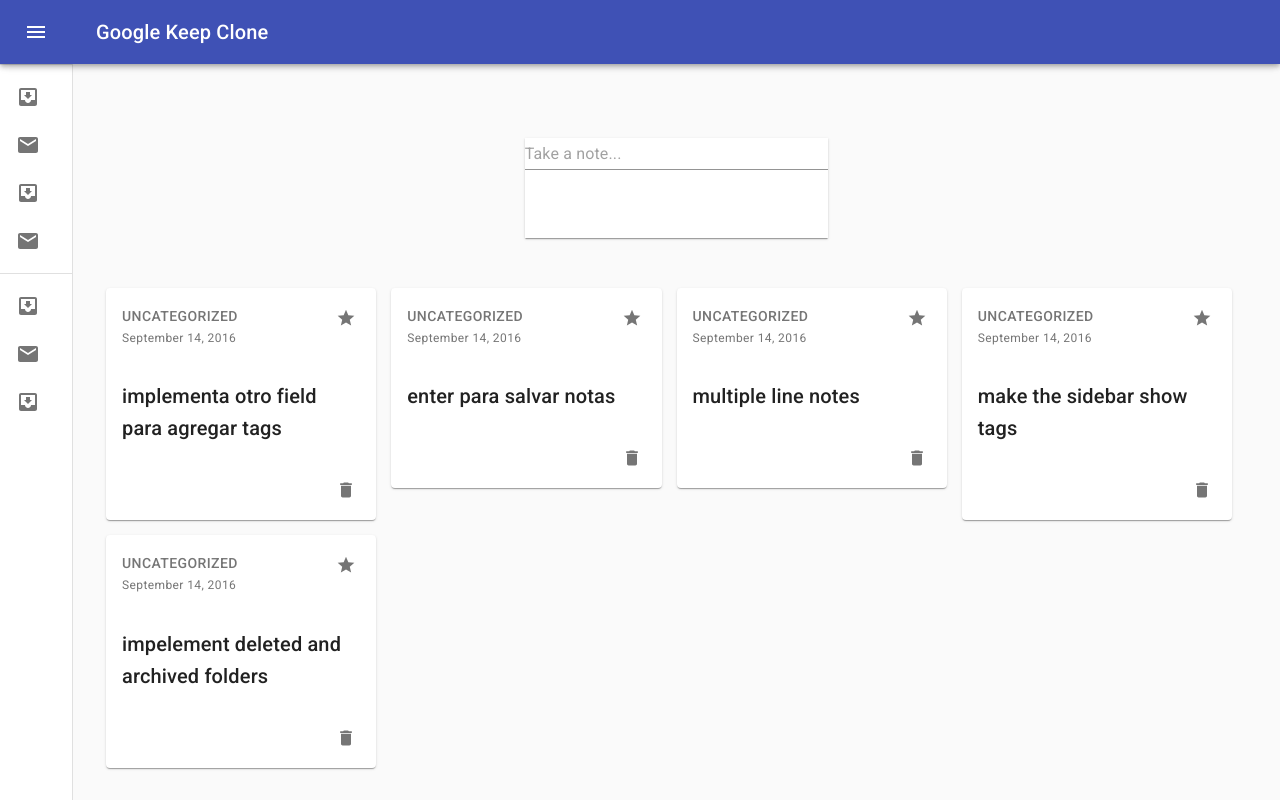
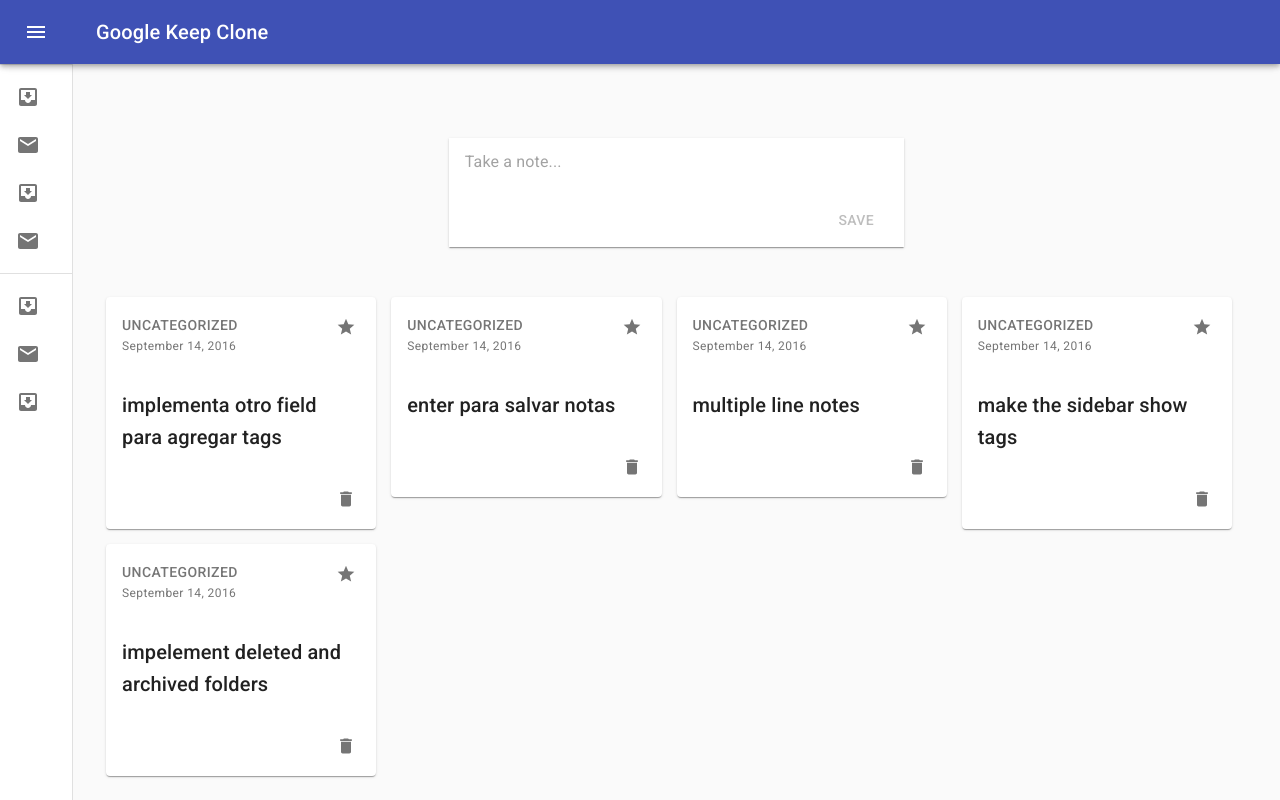
Before and after one commit to cookieinmind/keep-clone, a React (Create React App) app: page / in a window 1280 px wide. Both pictures are taken after a click on the element 676 px from the left and 188 px from the top of the page. Built offline with nearby package versions, Linux system fonts and the light colour scheme; data requests are answered from the project's data file.

Commit message:
Input filed improved
- Better look
- Can Ctrl+Enter to submit note
- Submit button checks if the note is empty

```diff
--- a/src/inputFields/CompactInput.tsx
+++ b/src/inputFields/CompactInput.tsx
@@ -1,21 +1,16 @@
 import React from "react";
-import { Paper, TextField, makeStyles } from "@material-ui/core";
-import { blue } from "@material-ui/core/colors";
+import { Paper, makeStyles } from "@material-ui/core";
+import { InputBase } from "@material-ui/core";
 
 const useStyles = makeStyles({
   test: {
     backgroundColor: "#121212",
   },
   container: {
-    // background: blue[500],
     width: "100%",
     gridColumn: "5/9",
-    // display: "flex",
-    // justifyContent: "center",
-    // maxHeight: "100px",
-    height: "100px",
-    // padding: "8px 16px",
-    // gap: "24px",
+    height: "50px",
+    padding: "8px 16px",
   },
   input: {
     height: "100%",
@@ -40,7 +35,7 @@
 
   return (
     <Paper square className={classes.container}>
-      <TextField
+      <InputBase
         className={classes.input}
         placeholder="Take a note..."
         onFocus={handleFocus}
--- a/src/inputFields/FullInput.tsx
+++ b/src/inputFields/FullInput.tsx
@@ -2,18 +2,18 @@
 import { useEffect } from "react";
 import { useRef } from "react";
 import { Note } from "../state/models/note";
-import { makeStyles, TextField, Paper, Button } from "@material-ui/core";
-import { blue } from "@material-ui/core/colors";
+import { makeStyles, Paper, Button } from "@material-ui/core";
+import { InputBase } from "@material-ui/core";
 
 const useStyles = makeStyles({
   test: {
     backgroundColor: "#121212",
   },
   container: {
-    // backgroundColor: blue[200],
     width: "100%",
     display: "flex",
-    height: "100px",
+    height: "auto",
+    minHeight: "100px",
     flexDirection: "column",
     alignItems: "flex-end",
     padding: "8px 16px",
@@ -25,6 +25,7 @@
   },
   textField: {
     width: "100%",
+    display: "flex",
     border: "0px solid black",
     "&::after": {
       content: "-",
@@ -45,14 +46,16 @@
   const hideThisComponent = () => setIsInputFocused(false);
   const classes = useStyles();
   const noteContentInput = useRef<HTMLInputElement>(null);
-  // const noteTagInput = useRef<HTMLInputElement>(null);
   const [noteContent, setNoteContent] = React.useState("");
-  // const [noteTag, setNoteTag] = React.useState("");
+  const [canSubmit, setCanSubmit] = React.useState(false);
 
+  //Check if the submit button should be available
+  useEffect(() => {
+    setCanSubmit(noteContent !== "");
+  }, [noteContent]);
   //Focus on the input as soon as it gets rendered
   useEffect(() => {
     noteContentInput.current?.focus();
-    // console.log("focusing on:", noteContentInput, noteContentInput.current);
     console.log("focusing");
   }, [noteContentInput]);
 
@@ -64,30 +67,38 @@
     setNoteContent(event.target.value);
   };
 
-  // const handleTagChange = (event: React.ChangeEvent<HTMLInputElement>) => {
-  //   // setNoteTag(event.target.value);
-  // };
-
   const handleSubmition = () => {
-    console.log("full");
     addNote({
       content: noteContent,
     });
-    //Desactiva este componente luego de haber cumplido su proposito
     hideThisComponent();
+  };
+
+  const handleKeyPressed = (e: React.KeyboardEvent) => {
+    const keyIsEnter = e.code === "Enter";
+    const isCtrlPressed = e.nativeEvent.ctrlKey;
+    if (keyIsEnter && isCtrlPressed) {
+      handleSubmition();
+    }
   };
 
   return (
     <Paper square className={classes.container}>
-      <TextField
+      <InputBase
         placeholder="Take a note..."
+        multiline
         className={classes.textField}
         onBlur={handleLostOfFocus}
         onChange={handleContentChange}
         inputRef={noteContentInput}
         value={noteContent}
+        onKeyPress={handleKeyPressed}
       />
-      <Button className={classes.submitButton} onClick={handleSubmition}>
+      <Button
+        className={classes.submitButton}
+        onClick={handleSubmition}
+        disabled={!canSubmit}
+      >
         Save
       </Button>
     </Paper>
--- a/src/inputFields/InputField.tsx
+++ b/src/inputFields/InputField.tsx
@@ -34,6 +34,11 @@
   };
   return (
     <div style={containerStyles}>
+      {/* <FullInput
+        isInputFocused={isInputFocused}
+        setIsInputFocused={handleChangeOfInput}
+        addNote={handleSubmition}
+      /> */}
       {isInputFocused ? (
         <FullInput
           isInputFocused={isInputFocused}
```
